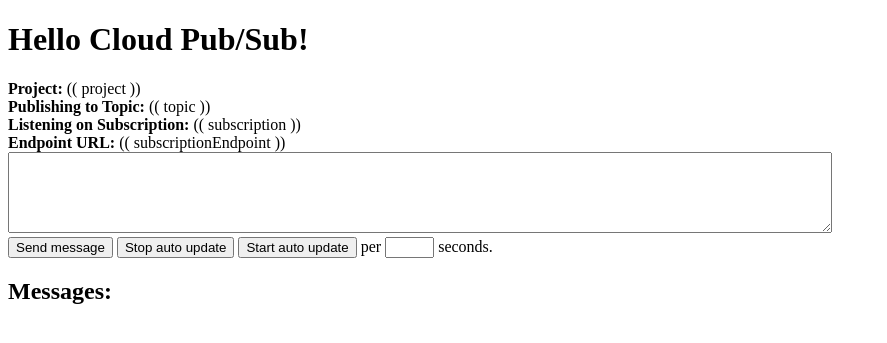
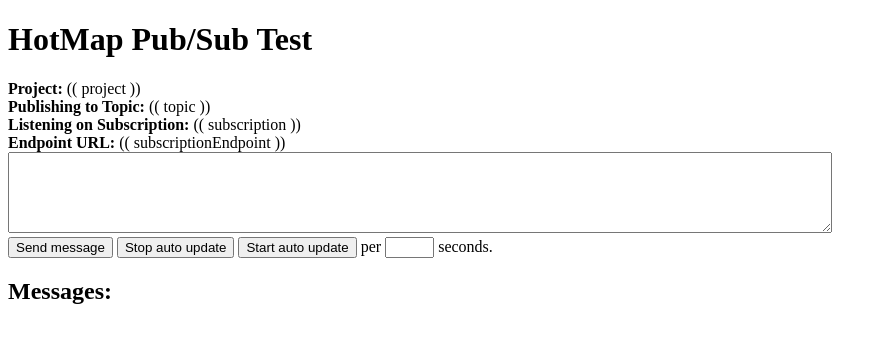
Before and after one commit to amymalia/appengine-push, a Python web app: template templates/pubsub.html in a window 1280 px wide. Shown: the top 343 px of the page, without its empty margins (0-887 px from the left). Run offline with Jinja, Linux system fonts and the light colour scheme; the template is opened without the code that fills it, so the values that code supplies are empty; some libraries are stand-ins or nearby versions.

Commit message:
Testing deployment changes

```diff
--- a/templates/pubsub.html
+++ b/templates/pubsub.html
@@ -2,11 +2,11 @@
 <html xmlns:ng="http://angularjs.org" ng-app="pubsub">
   <head>
     <meta http-equiv="content-type" content="text/html; charset=UTF-8">
-    <title>Hello Cloud Pub/Sub</title>
+    <title>HotMap Pub/Sub Test</title>
   </head>
 
   <body ng-controller="pubsub.PubsubController as PubsubController">
-    <h1>Hello Cloud Pub/Sub!</h1>
+    <h1>HotMap Pub/Sub Test</h1>
 
     <b>Project:</b> (( project ))<br/>
     <b>Publishing to Topic:</b> (( topic ))<br/>
```
